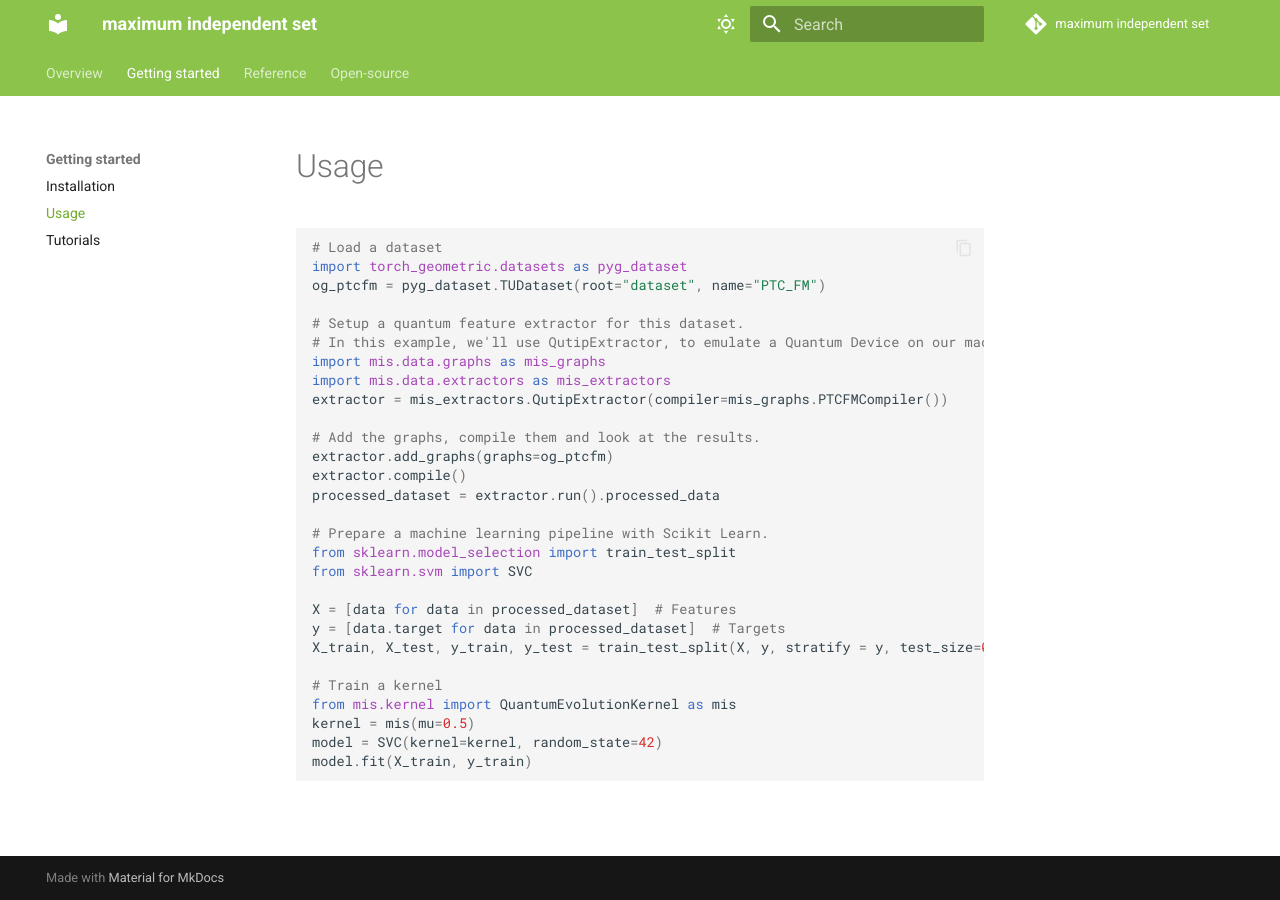
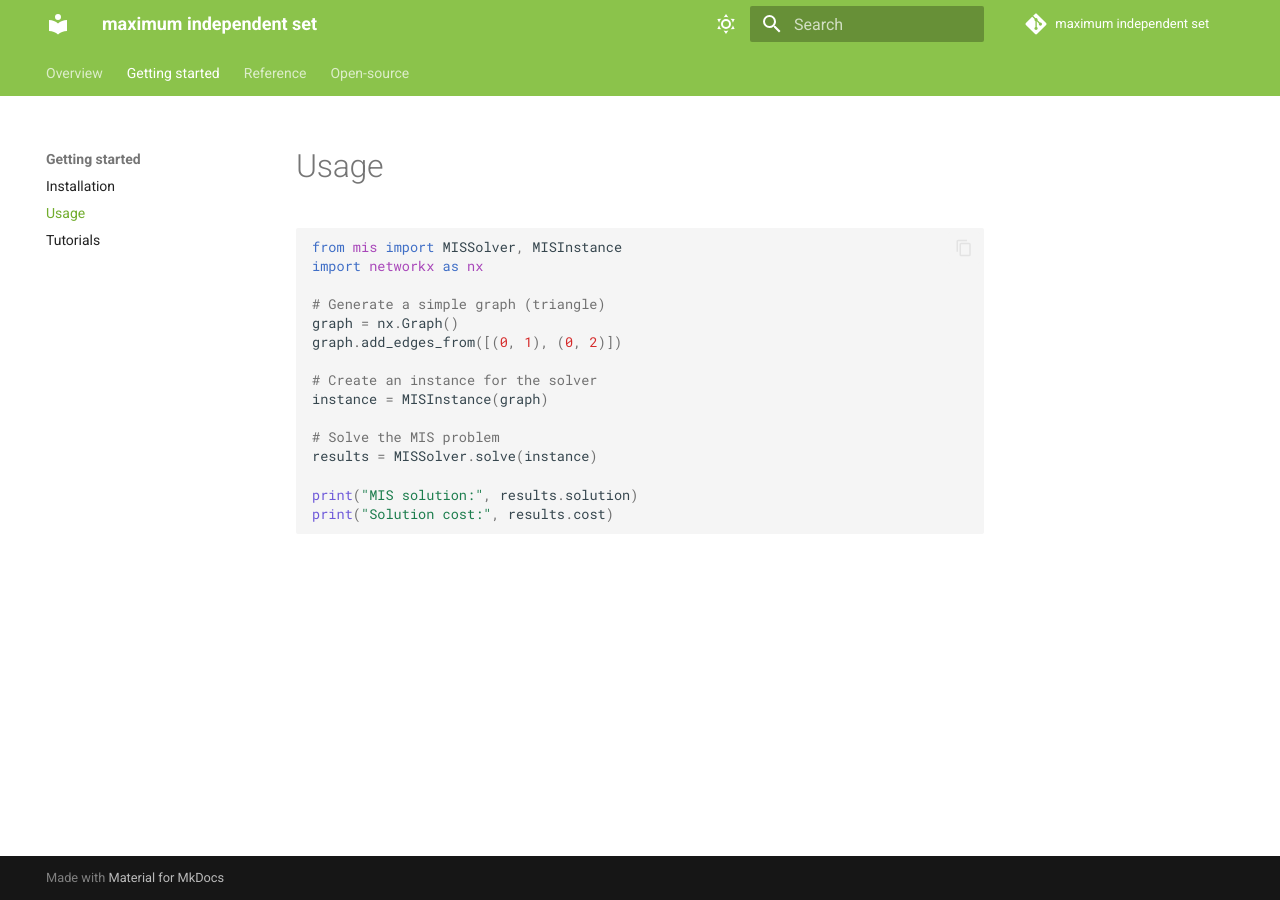
Before and after one commit to pasqal-io/maximum-independent-set, an MkDocs documentation site: the page built from docs/usage.md, in a window 1280 px wide. Built offline with MkDocs 1.6.1 and Material for MkDocs 9.7.7, drawn with Linux system fonts in a browser that asks for light colours; the version menu is left out.

Commit message:
Update docs

````diff
--- a/docs/usage.md
+++ b/docs/usage.md
@@ -1,32 +1,19 @@
 # Usage
 
 ```python
-# Load a dataset
-import torch_geometric.datasets as pyg_dataset
-og_ptcfm = pyg_dataset.TUDataset(root="dataset", name="PTC_FM")
+from mis import MISSolver, MISInstance
+import networkx as nx
 
-# Setup a quantum feature extractor for this dataset.
-# In this example, we'll use QutipExtractor, to emulate a Quantum Device on our machine.
-import mis.data.graphs as mis_graphs
-import mis.data.extractors as mis_extractors
-extractor = mis_extractors.QutipExtractor(compiler=mis_graphs.PTCFMCompiler())
+# Generate a simple graph (triangle)
+graph = nx.Graph()
+graph.add_edges_from([(0, 1), (0, 2)])
 
-# Add the graphs, compile them and look at the results.
-extractor.add_graphs(graphs=og_ptcfm)
-extractor.compile()
-processed_dataset = extractor.run().processed_data
+# Create an instance for the solver
+instance = MISInstance(graph)
 
-# Prepare a machine learning pipeline with Scikit Learn.
-from sklearn.model_selection import train_test_split
-from sklearn.svm import SVC
+# Solve the MIS problem
+results = MISSolver.solve(instance)
 
-X = [data for data in processed_dataset]  # Features
-y = [data.target for data in processed_dataset]  # Targets
-X_train, X_test, y_train, y_test = train_test_split(X, y, stratify = y, test_size=0.2, random_state=42)
-
-# Train a kernel
-from mis.kernel import QuantumEvolutionKernel as mis
-kernel = mis(mu=0.5)
-model = SVC(kernel=kernel, random_state=42)
-model.fit(X_train, y_train)
+print("MIS solution:", results.solution)
+print("Solution cost:", results.cost)
 ```
````
Also changed, not shown: docs/index.md (+2 -3 lines), docs/tutorials.md (+5 -5 lines).
